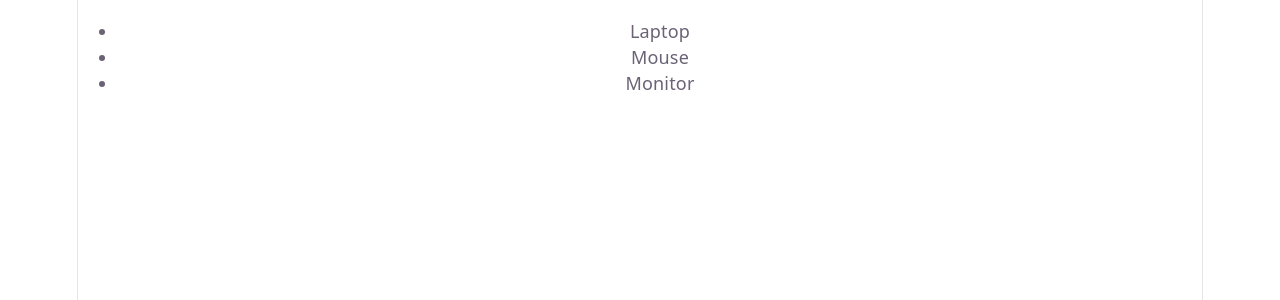
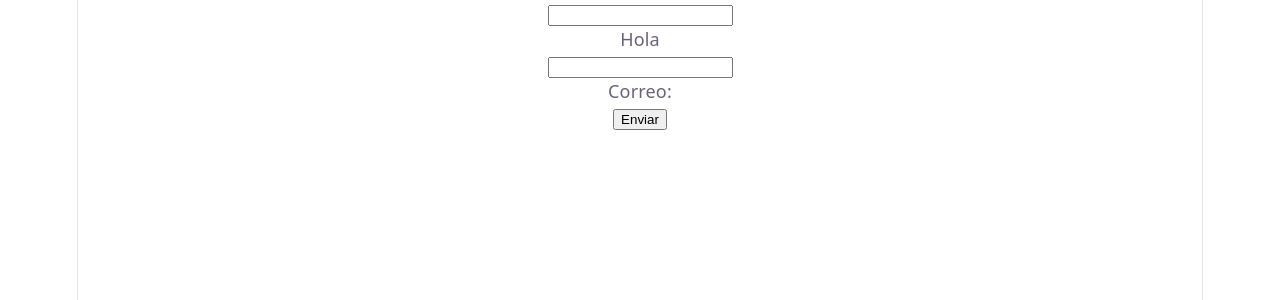
Before and after one commit to HoglaCalix/React.-Project-Curso, a React (Vite) app: page / in a window 1280 px wide. Shown: the top 300 px of the page. Built offline with nearby package versions, Linux system fonts and the light colour scheme.

Commit message:
Semana 2 Dia 2

```diff
--- a/src/App.jsx
+++ b/src/App.jsx
@@ -4,6 +4,7 @@ import viteLogo from './assets/vite.svg'
 import heroImg from './assets/hero.png'
 import ListaEstudiantes from './Mapeo_Arrays.jsx'
 import ListaProductos from './Ejemplo_Prop_Key.jsx'
+import Formulario from './Ejemplo_Use_State.jsx'
 
 import './App.css'
 
@@ -55,7 +56,7 @@ function NombreUsuario(){
 function App() {
   return(
     <div>
-      <ListaProductos></ListaProductos>
+      <Formulario></Formulario>
     </div>
   )
 
--- /dev/null
+++ b/src/Ejemplo_Use_State.jsx
@@ -0,0 +1,31 @@
+import { useState } from "react";
+
+function Formulario(){
+    const [nombre, setNombre] = useState(" ");
+    const [correo, setCorreo] = useState(" ");
+
+    const manejarEnvio = (e) => {
+        e.preventDefault();
+        alert("Nombre enviado" + nombre);
+    }
+
+    return(
+    <form onSubmit={manejarEnvio}>
+        <div>
+            <input type="text" value={nombre}
+            onChange={(e) => setNombre(e.target.value)}/>
+
+            <p>Hola {nombre}</p>
+
+            <input type="text" value={correo}
+            onChange={(e) => setCorreo(e.target.value)}/>
+
+            <p>Correo: {correo}</p>
+        </div>
+        <button type="submit">Enviar</button>
+    </form>
+    );
+
+}
+
+export default Formulario;
```
